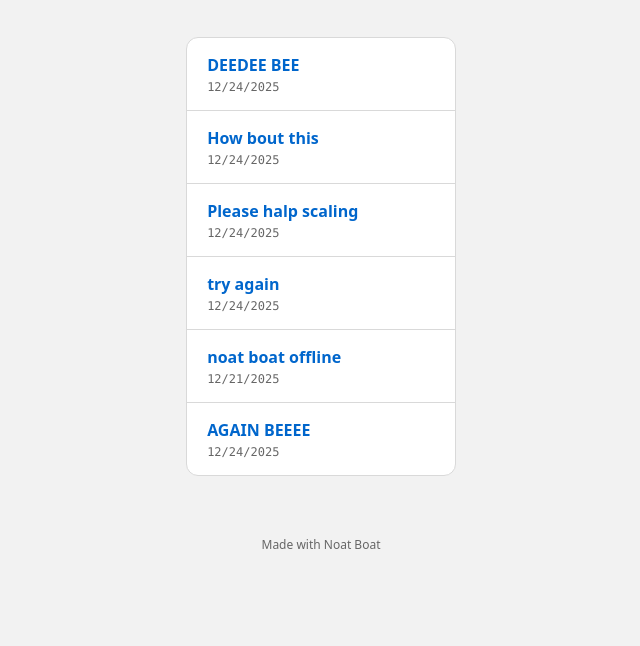
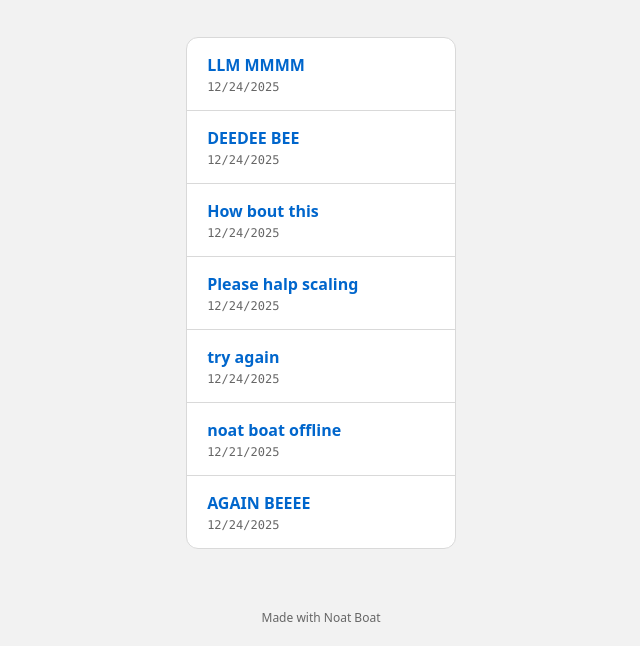
Before and after one commit to mdotstrange/noatboatlivenotes, a plain HTML site: page index.html in a window 1280 px wide. Shown: the part 271-917 px from the top of the page, without its empty margins (319-959 px from the left). Before the commit the page ends 844 px from the top, so only its background shows below. Drawn offline with Linux system fonts and the light colour scheme.

Commit message:
Update site index

```diff
--- a/index.html
+++ b/index.html
@@ -56,7 +56,11 @@
 
 
 
-      <a href="./deedee-bee/index.html" class="note-link">
+
+      <a href="./llm-mmmm/index.html" class="note-link">
+        <div class="note-title">LLM MMMM</div>
+        <div class="note-meta">12/24/2025</div>
+      </a><a href="./deedee-bee/index.html" class="note-link">
         <div class="note-title">DEEDEE BEE</div>
         <div class="note-meta">12/24/2025</div>
       </a><a href="./how-bout-this/index.html" class="note-link">
```
